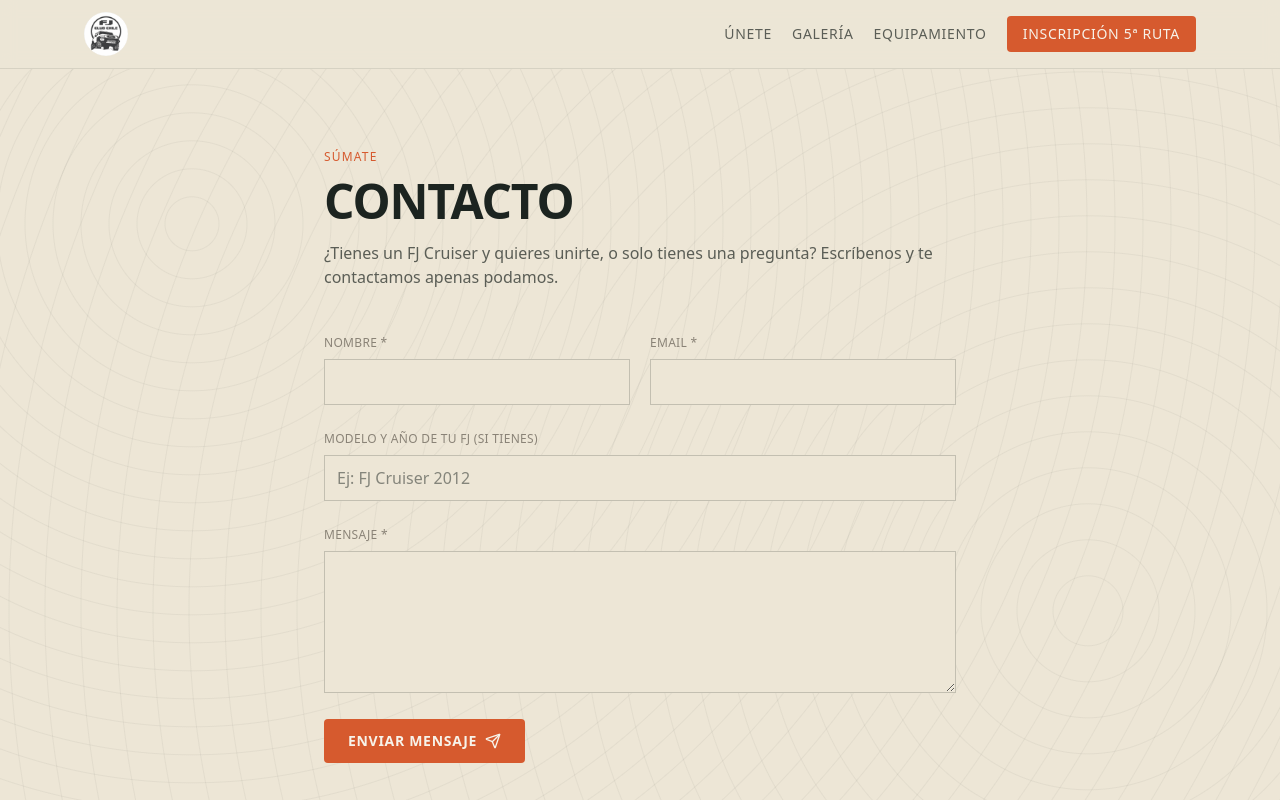
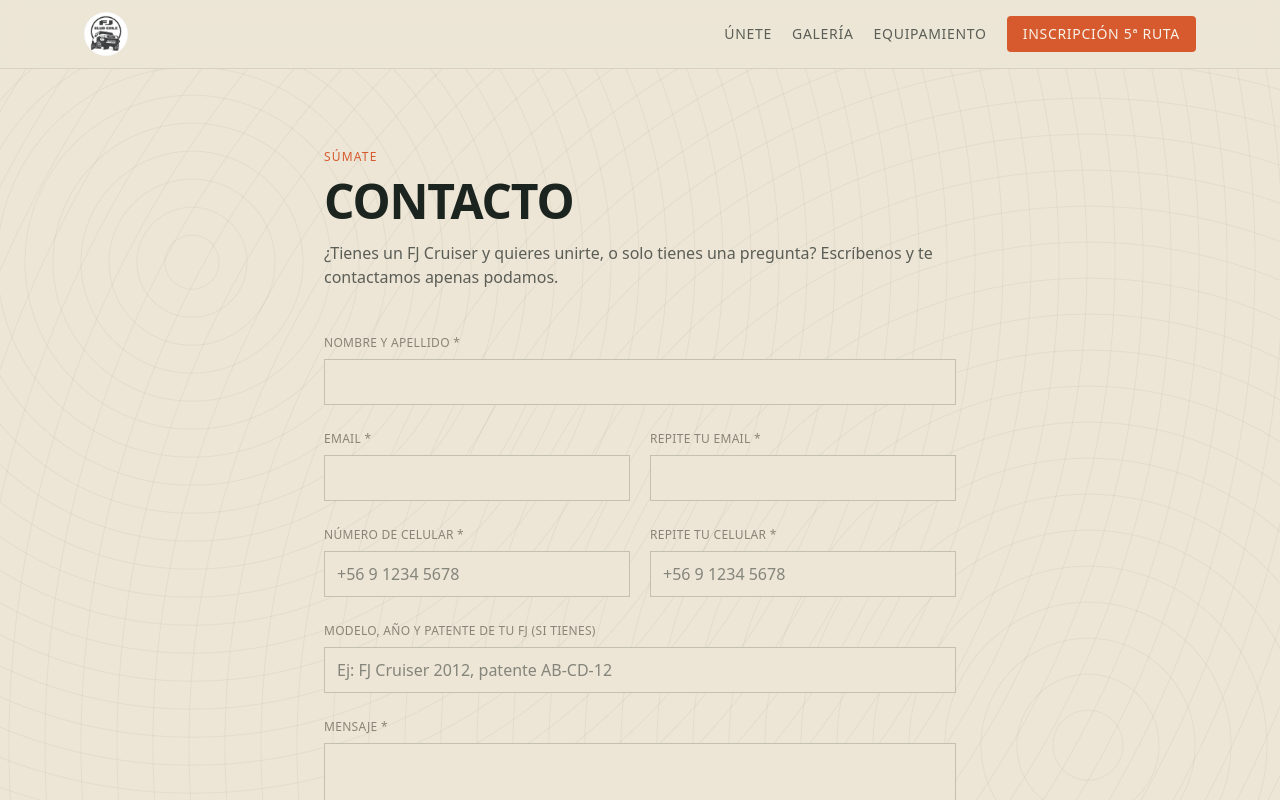
Before and after one commit to bgalvezchile/fjclubchile, a Next.js app: page /contacto in a window 1280 px wide. Shown: the top 800 px of the page. Built offline with nearby package versions, Linux system fonts and the light colour scheme.

Commit message:
Agregar celular y doble verificacion de email/celular en formulario

```diff
--- a/src/app/api/contacto/route.ts
+++ b/src/app/api/contacto/route.ts
@@ -3,9 +3,9 @@ import { Resend } from "resend";
 
 export async function POST(req: NextRequest) {
   try {
-    const { nombre, email, modelo, mensaje } = await req.json();
+    const { nombre, email, telefono, modelo, mensaje } = await req.json();
 
-    if (!nombre || !email || !mensaje) {
+    if (!nombre || !email || !telefono || !mensaje) {
       return NextResponse.json(
         { error: "Faltan campos obligatorios." },
         { status: 400 }
@@ -33,7 +33,8 @@ export async function POST(req: NextRequest) {
       text: [
         `Nombre: ${nombre}`,
         `Email: ${email}`,
-        `Modelo/año FJ: ${modelo || "No indicado"}`,
+        `Celular: ${telefono}`,
+        `Modelo/año/patente FJ: ${modelo || "No indicado"}`,
         "",
         "Mensaje:",
         mensaje,
--- a/src/components/FormularioContacto.tsx
+++ b/src/components/FormularioContacto.tsx
@@ -9,15 +9,34 @@ export default function FormularioContacto() {
   const [estado, setEstado] = useState<Estado>("idle");
   const [errorMsg, setErrorMsg] = useState("");
 
+  const [email, setEmail] = useState("");
+  const [emailConfirma, setEmailConfirma] = useState("");
+  const [telefono, setTelefono] = useState("");
+  const [telefonoConfirma, setTelefonoConfirma] = useState("");
+
+  const emailCoincide = email.length === 0 || email === emailConfirma;
+  const telefonoCoincide = telefono.length === 0 || telefono === telefonoConfirma;
+
   async function onSubmit(e: React.FormEvent<HTMLFormElement>) {
     e.preventDefault();
+    setErrorMsg("");
+
+    if (email !== emailConfirma) {
+      setErrorMsg("El email no coincide en ambos campos.");
+      return;
+    }
+    if (telefono !== telefonoConfirma) {
+      setErrorMsg("El número de celular no coincide en ambos campos.");
+      return;
+    }
+
     setEstado("enviando");
-    setErrorMsg("");
 
     const form = e.currentTarget;
     const data = {
       nombre: (form.elements.namedItem("nombre") as HTMLInputElement).value,
-      email: (form.elements.namedItem("email") as HTMLInputElement).value,
+      email,
+      telefono,
       modelo: (form.elements.namedItem("modelo") as HTMLInputElement).value,
       mensaje: (form.elements.namedItem("mensaje") as HTMLTextAreaElement).value,
     };
@@ -32,6 +51,10 @@ export default function FormularioContacto() {
       if (!res.ok) throw new Error(json.error || "Error al enviar");
       setEstado("ok");
       form.reset();
+      setEmail("");
+      setEmailConfirma("");
+      setTelefono("");
+      setTelefonoConfirma("");
     } catch (err) {
       setEstado("error");
       setErrorMsg(err instanceof Error ? err.message : "Error al enviar");
@@ -54,21 +77,27 @@ export default function FormularioContacto() {
     );
   }
 
+  const inputClass =
+    "mt-1.5 w-full border border-ink/20 bg-sand px-3 py-2.5 text-ink outline-none focus:border-rust";
+  const inputErrorClass =
+    "mt-1.5 w-full border border-rust-dark bg-sand px-3 py-2.5 text-ink outline-none focus:border-rust";
+
   return (
     <form onSubmit={onSubmit} className="space-y-5">
-      <div className="grid gap-5 sm:grid-cols-2">
       <div>
         <label htmlFor="nombre" className="font-mono text-xs uppercase tracking-wide text-ripio">
-            Nombre *
+          Nombre y apellido *
         </label>
         <input
           id="nombre"
           name="nombre"
           type="text"
           required
-            className="mt-1.5 w-full border border-ink/20 bg-sand px-3 py-2.5 text-ink outline-none focus:border-rust"
+          className={inputClass}
         />
       </div>
+
+      <div className="grid gap-5 sm:grid-cols-2">
         <div>
           <label htmlFor="email" className="font-mono text-xs uppercase tracking-wide text-ripio">
             Email *
@@ -78,21 +107,74 @@ export default function FormularioContacto() {
             name="email"
             type="email"
             required
-            className="mt-1.5 w-full border border-ink/20 bg-sand px-3 py-2.5 text-ink outline-none focus:border-rust"
+            value={email}
+            onChange={(e) => setEmail(e.target.value)}
+            className={inputClass}
           />
+        </div>
+        <div>
+          <label htmlFor="email-confirma" className="font-mono text-xs uppercase tracking-wide text-ripio">
+            Repite tu email *
+          </label>
+          <input
+            id="email-confirma"
+            type="email"
+            required
+            value={emailConfirma}
+            onChange={(e) => setEmailConfirma(e.target.value)}
+            className={emailCoincide ? inputClass : inputErrorClass}
+          />
+          {!emailCoincide && (
+            <p className="mt-1 text-xs text-rust-dark">Los emails no coinciden.</p>
+          )}
+        </div>
+      </div>
+
+      <div className="grid gap-5 sm:grid-cols-2">
+        <div>
+          <label htmlFor="telefono" className="font-mono text-xs uppercase tracking-wide text-ripio">
+            Número de celular *
+          </label>
+          <input
+            id="telefono"
+            name="telefono"
+            type="tel"
+            required
+            placeholder="+56 9 1234 5678"
+            value={telefono}
+            onChange={(e) => setTelefono(e.target.value)}
+            className={inputClass}
+          />
+        </div>
+        <div>
+          <label htmlFor="telefono-confirma" className="font-mono text-xs uppercase tracking-wide text-ripio">
+            Repite tu celular *
+          </label>
+          <input
+            id="telefono-confirma"
+            type="tel"
+            required
+            placeholder="+56 9 1234 5678"
+            value={telefonoConfirma}
+            onChange={(e) => setTelefonoConfirma(e.target.value)}
+            className={telefonoCoincide ? inputClass : inputErrorClass}
+          />
+          {!telefonoCoincide && (
+            <p className="mt-1 text-xs text-rust-dark">Los números no coinciden.</p>
+          )}
         </div>
       </div>
 
       <div>
         <label htmlFor="modelo" className="font-mono text-xs uppercase tracking-wide text-ripio">
-          Modelo y año de tu FJ (si tienes)
+          Modelo, año y patente de tu FJ (si tienes)
         </label>
         <input
           id="modelo"
           name="modelo"
           type="text"
-          placeholder="Ej: FJ Cruiser 2012"
-          className="mt-1.5 w-full border border-ink/20 bg-sand px-3 py-2.5 text-ink outline-none focus:border-rust"
+          placeholder="Ej: FJ Cruiser 2012, patente AB-CD-12"
+          className={inputClass}
         />
       </div>
 
@@ -105,7 +187,7 @@ export default function FormularioContacto() {
           name="mensaje"
           required
           rows={5}
-          className="mt-1.5 w-full border border-ink/20 bg-sand px-3 py-2.5 text-ink outline-none focus:border-rust"
+          className={inputClass}
         />
       </div>
 
```
Lines whose indentation alone changed are shown as unchanged.
